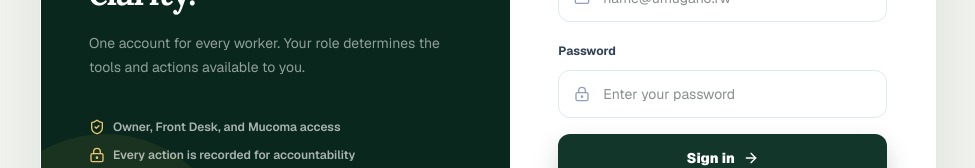
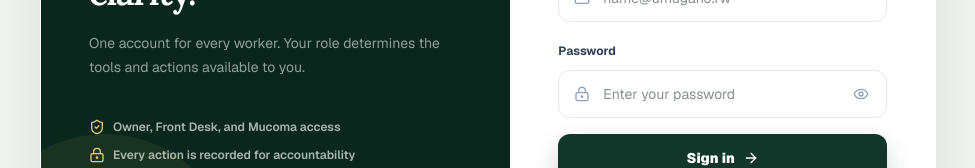
Before and after one commit to Benitgilbert/BAR, a Next.js app: page /login in a window 1280 px wide. Shown: the part 372-540 px from the top of the page, without its empty margins (152-1127 px from the left). Built offline with nearby package versions, Linux system fonts and the light colour scheme; no server answers.

Commit message:
Add login password visibility toggle

```diff
--- a/src/app/login/page.tsx
+++ b/src/app/login/page.tsx
@@ -1,6 +1,6 @@
 "use client";
 
-import { ArrowRight, LockKeyhole, Mail, ShieldCheck } from "lucide-react";
+import { ArrowRight, Eye, EyeOff, LockKeyhole, Mail, ShieldCheck } from "lucide-react";
 import { useRouter } from "next/navigation";
 import { type FormEvent, useState } from "react";
 
@@ -11,6 +11,7 @@ export default function LoginPage() {
   const router = useRouter();
   const [email, setEmail] = useState("");
   const [password, setPassword] = useState("");
+  const [showPassword, setShowPassword] = useState(false);
   const [error, setError] = useState("");
   const [isLoading, setIsLoading] = useState(false);
 
@@ -69,7 +70,7 @@ export default function LoginPage() {
             </label>
             <label className="block">
               <span className="text-xs font-bold text-slate-700">Password</span>
-              <div className="relative mt-2"><LockKeyhole className="pointer-events-none absolute left-4 top-1/2 h-4 w-4 -translate-y-1/2 text-slate-400" /><input type="password" autoComplete="current-password" required value={password} onChange={(event) => setPassword(event.target.value)} placeholder="Enter your password" className="h-12 w-full rounded-xl border border-slate-200 pl-11 pr-4 text-sm outline-none transition focus:border-forest-400 focus:ring-4 focus:ring-forest-100" /></div>
+              <div className="relative mt-2"><LockKeyhole className="pointer-events-none absolute left-4 top-1/2 h-4 w-4 -translate-y-1/2 text-slate-400" /><input type={showPassword ? "text" : "password"} autoComplete="current-password" required value={password} onChange={(event) => setPassword(event.target.value)} placeholder="Enter your password" className="h-12 w-full rounded-xl border border-slate-200 pl-11 pr-12 text-sm outline-none transition focus:border-forest-400 focus:ring-4 focus:ring-forest-100" /><button type="button" onClick={() => setShowPassword((visible) => !visible)} aria-label={showPassword ? "Hide password" : "Show password"} aria-pressed={showPassword} className="absolute right-2 top-1/2 grid h-9 w-9 -translate-y-1/2 place-items-center rounded-lg text-slate-400 transition hover:bg-slate-50 hover:text-forest-700 focus:outline-none focus:ring-2 focus:ring-forest-100">{showPassword ? <EyeOff className="h-4 w-4" /> : <Eye className="h-4 w-4" />}</button></div>
             </label>
             {error && <p className="rounded-xl bg-red-50 px-3 py-2.5 text-xs font-semibold text-red-700">{error}</p>}
             <button type="submit" disabled={isLoading} className="flex h-12 w-full items-center justify-center gap-2 rounded-xl bg-forest-900 text-sm font-black text-white shadow-[0_12px_26px_rgba(18,55,42,0.2)] transition hover:bg-forest-800 disabled:opacity-50">{isLoading ? "Signing in..." : "Sign in"}{!isLoading && <ArrowRight className="h-4 w-4" />}</button>
```
